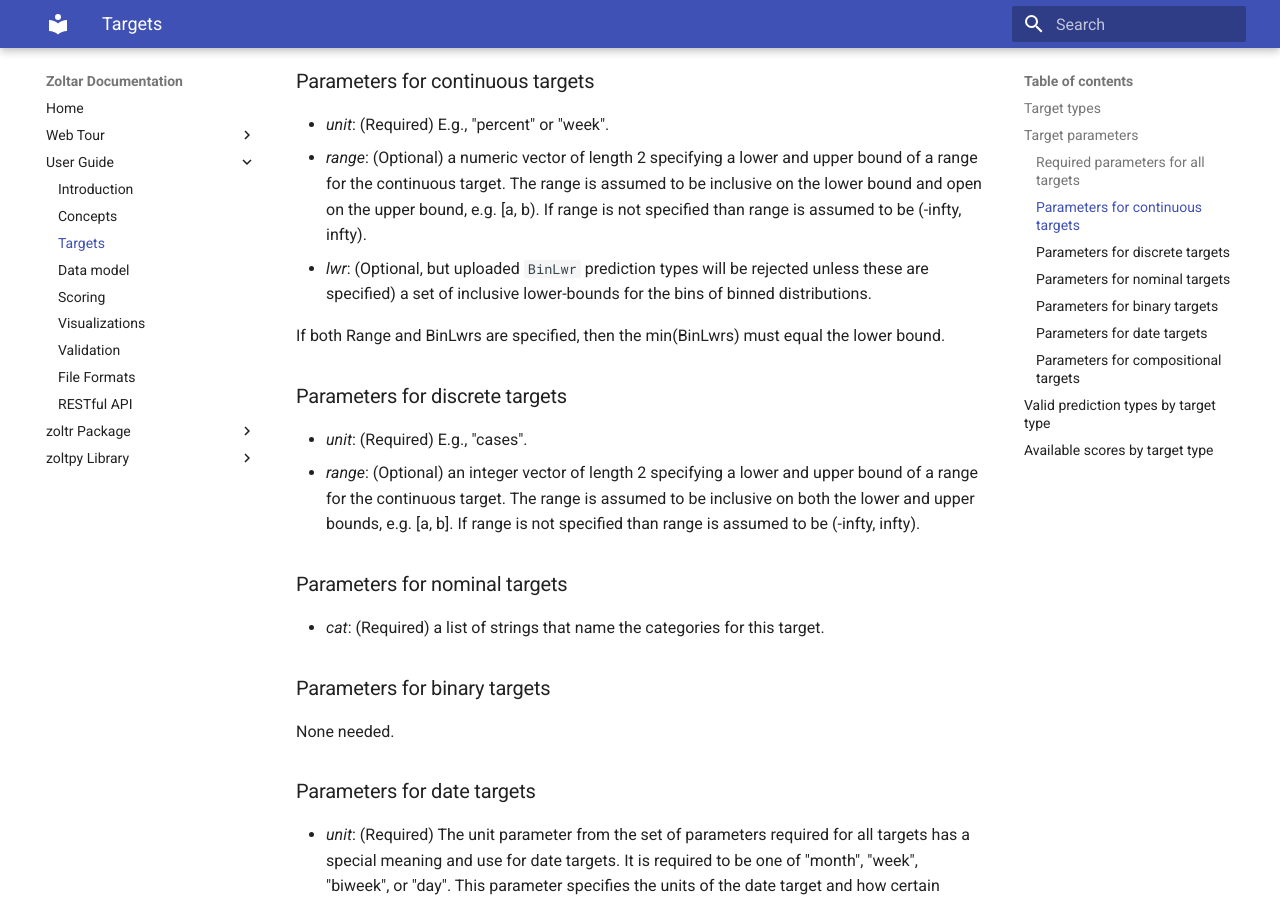
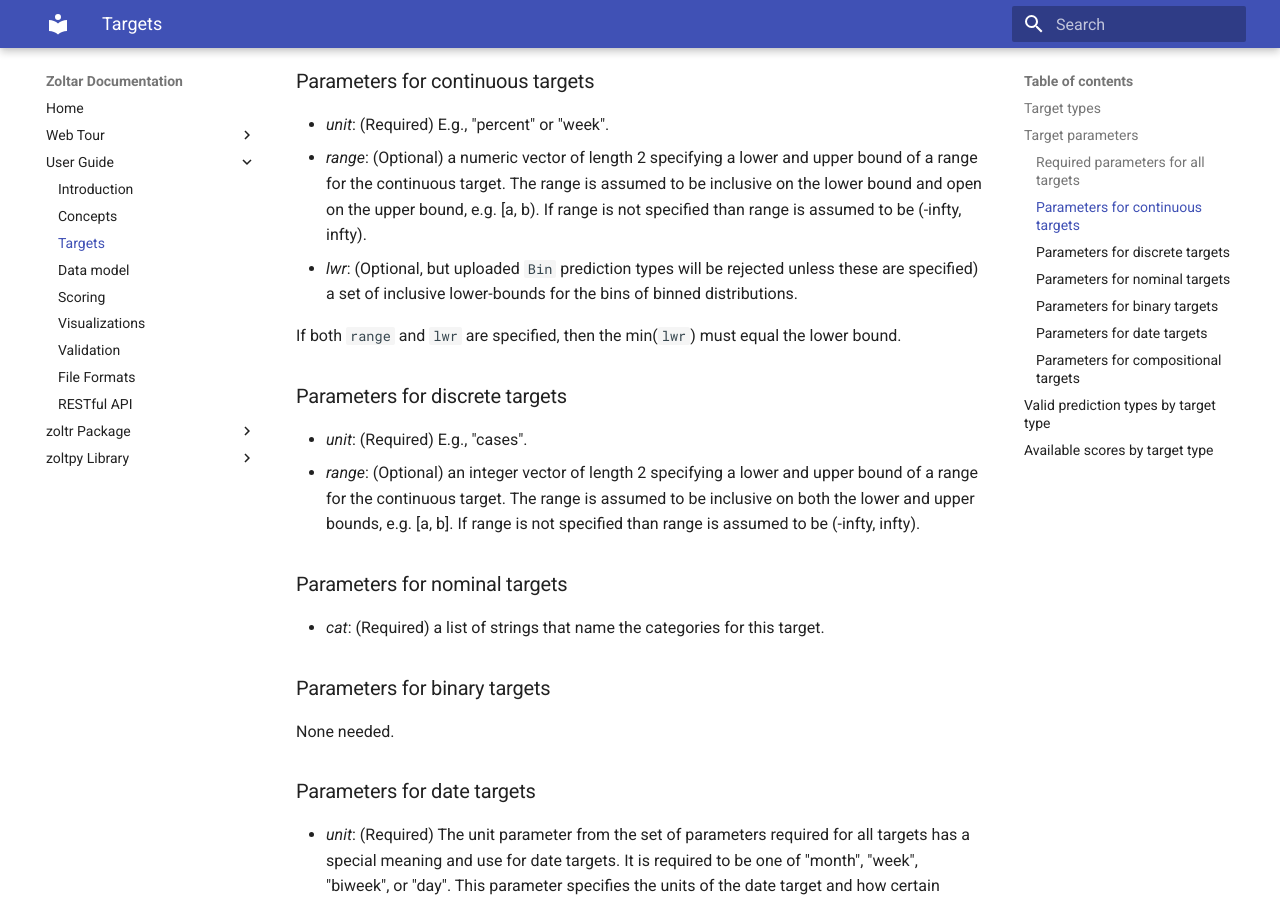
Before and after one commit to reichlab/docs.zoltardata, an MkDocs documentation site: the page built from docs/Targets.md, in a window 1280 px wide and 900 px high, scrolled down 1484 px. Built offline with MkDocs 1.6.1 and Material for MkDocs 9.7.7, drawn with Linux system fonts in a browser that asks for light colours.

Commit message:
small changes

```diff
--- a/docs/Targets.md
+++ b/docs/Targets.md
@@ -51,10 +47,10 @@ MC: clarify how used
 - *range*: (Optional) a numeric vector of length 2 specifying a lower and upper bound of a range for the continuous
   target. The range is assumed to be inclusive on the lower bound and open on the upper bound, e.g. [a, b). If range is
   not specified than range is assumed to be (-infty, infty).
-- *lwr*: (Optional, but uploaded `BinLwr` prediction types will be rejected unless these are specified) a set of
+- *lwr*: (Optional, but uploaded `Bin` prediction types will be rejected unless these are specified) a set of
   inclusive lower-bounds for the bins of binned distributions. <!-- NGR: is upper bound always specified as infinity?-->
 
-If both Range and BinLwrs are specified, then the min(BinLwrs) must equal the lower bound.
+If both `range` and `lwr` are specified, then the min(`lwr`) must equal the lower bound.
 
 ### Parameters for discrete targets
 
@@ -73,14 +69,7 @@ None needed.
 
 ### Parameters for date targets
 
-- *unit*: (Required) The unit parameter from the set of parameters required for all targets has a special meaning and
-  use for date targets. It is required to be one of "month", "week", "biweek", or "day". This parameter specifies the
-  units of the date target and how certain calculations are performed for dates. All inputs for date targets are
-  required to be in the standard ISO `YYYY-MM-DD` date format. This
-  parameter determines the units on which scores are calculated. I.e., for the residual error, the calculation for a
-  forecast where the point prediction is `forecasted_date` and the unit is "week", the score would be calculated heuristically as
-  `week(truth_date) - week(forecasted_date)`. Note: to map dates to biweeks, we use the definitions as presented in [Reich et
-  al (2017)](https://doi.org/10.1371/journal.pntd.0004761.s001).
+- *unit*: (Required) The unit parameter from the set of parameters required for all targets has a special meaning and use for date targets. It is required to be one of "month", "week", "biweek", or "day". This parameter specifies the units of the date target and how certain calculations are performed for dates. All inputs for date targets are required to be in the standard ISO `YYYY-MM-DD` date format. This parameter determines the units on which scores are calculated. I.e., for the residual error, the calculation for a forecast where the point prediction is `forecasted_date` and the unit is "week", the score would be calculated heuristically as `week(truth_date) - week(forecasted_date)`. Note: to map dates to biweeks, we use the definitions as presented in [Reich et al (2017)](https://doi.org/10.1371/journal.pntd.0004761.s001).
 - *dates*: (Required) a list of dates in `YYYY-MM-DD` format. These are the only dates that will be considered as valid input for the target. <!-- NGR: do we want to consider encoding the info about which dates are valid for particular ranges of timezeroes? I.e. embed the idea of "seasons" here? I say no, for starters?  -->
 
 <!--
```
Also changed, not shown: other parts of docs/Targets.md (+0 -4 lines), zoltar-predictions-examples.json (+4 -9 lines).
